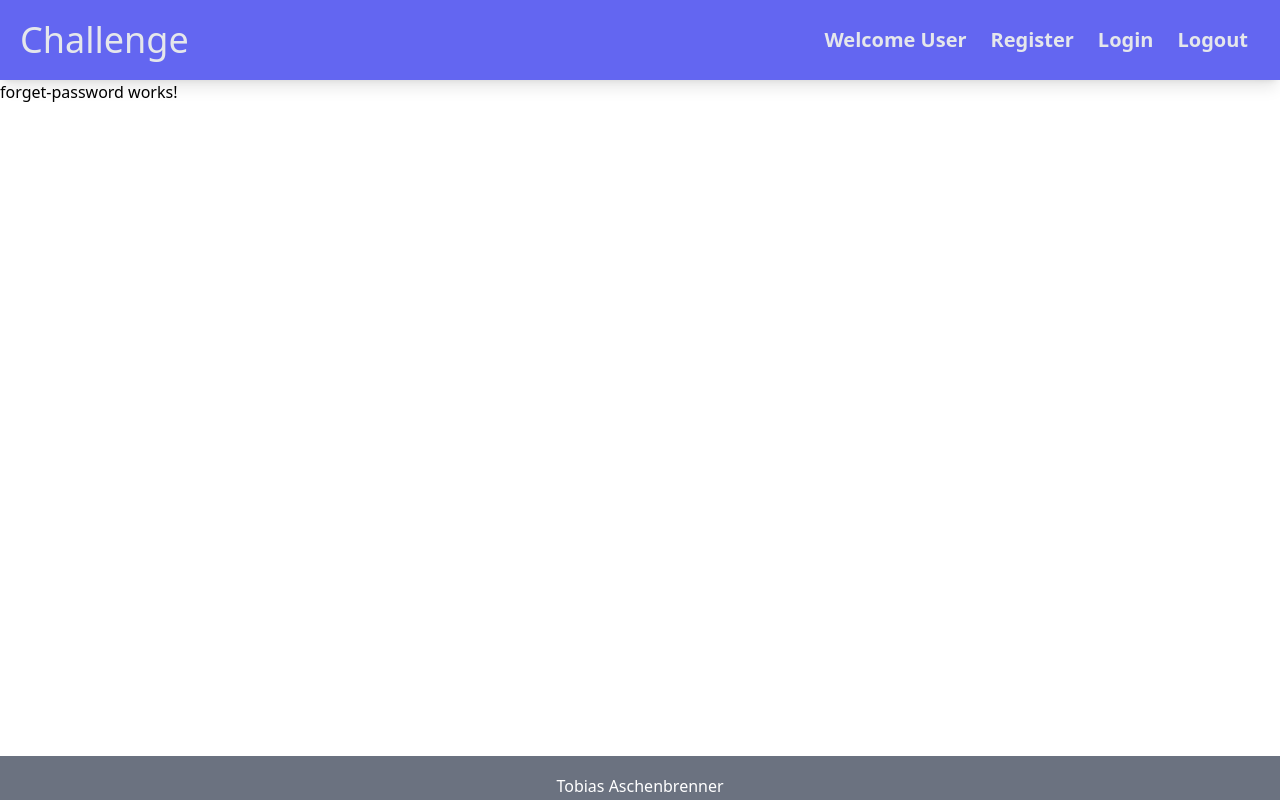
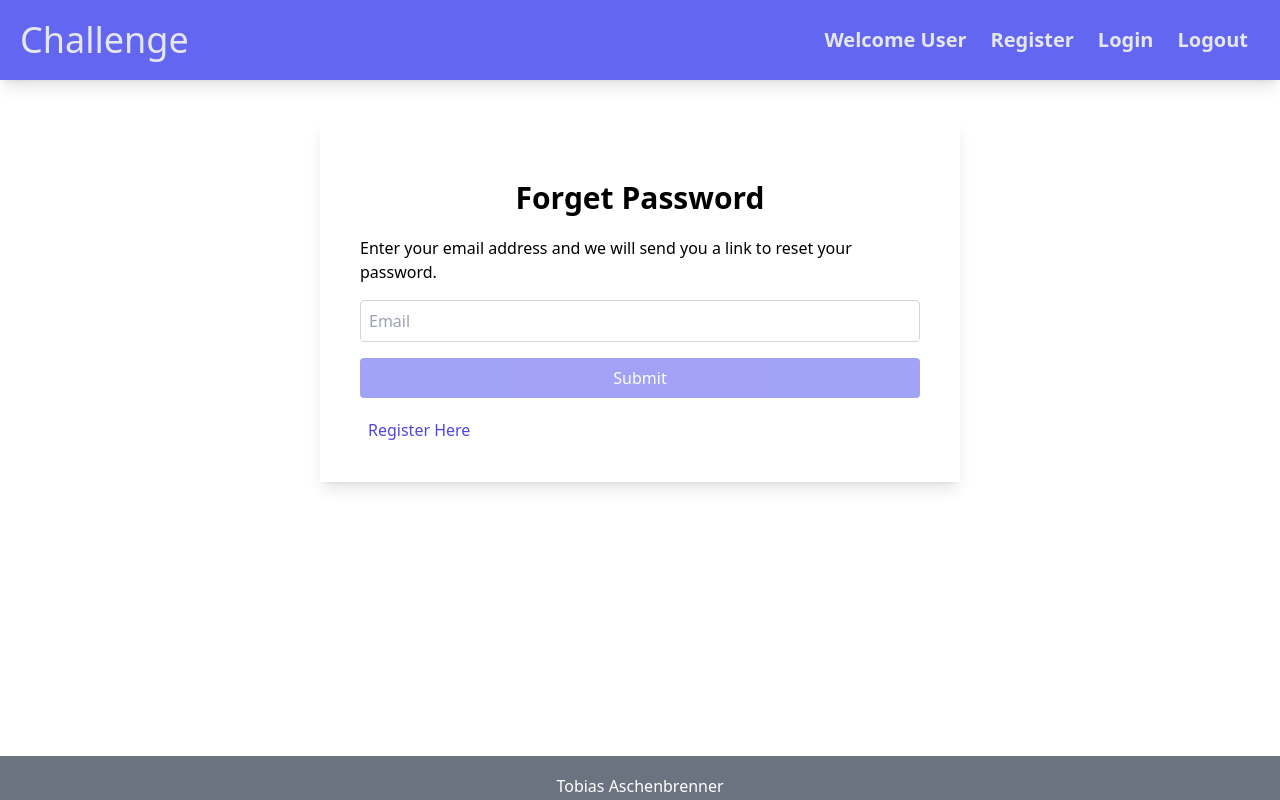
Before and after one commit to TobiasAschenbrenner/case-study-frontend, an Angular app: page /forget-password in a window 1280 px wide. Built offline with nearby package versions, Linux system fonts and the light colour scheme.

Commit message:
✨ Create Forget Password component with email reset form

```diff
--- a/src/app/pages/forget-password/forget-password.component.html
+++ b/src/app/pages/forget-password/forget-password.component.html
@@ -1 +1,40 @@
-<p>forget-password works!</p>
+<div class="lg:w-3/6 mt-10 p-10 shadow-lg mx-auto">
+  <h3 class="text-3xl text-center font-semibold py-5">Forget Password</h3>
+  <span class="mb-4">
+    Enter your email address and we will send you a link to reset your password.
+  </span>
+  <form [formGroup]="forgetForm" class="flex flex-col">
+    <div class="flex flex-col mt-4 mb-1">
+      <input
+        formControlName="email"
+        class="p-2 border border-gray-300 rounded"
+        type="text"
+        placeholder="Email"
+      />
+      <span
+        *ngIf="
+          forgetForm.hasError('required', 'email') &&
+          forgetForm.controls['email'].dirty
+        "
+        class="text-red-500"
+        >Email is required</span
+      >
+      <span *ngIf="forgetForm.hasError('email', 'email')" class="text-red-500"
+        >Email is invalid</span
+      >
+    </div>
+    <button
+      [disabled]="forgetForm.invalid"
+      [class.disabled]="forgetForm.invalid"
+      (click)="sendEmail()"
+      class="bg-indigo-500 p-2 rounded mt-3 text-white"
+    >
+      Submit
+    </button>
+  </form>
+  <div class="flex justify-between mt-5">
+    <a routerLink="/register" class="text-indigo-600 ml-2 cursor-pointer"
+      >Register Here</a
+    >
+  </div>
+</div>
--- a/src/app/pages/forget-password/forget-password.component.ts
+++ b/src/app/pages/forget-password/forget-password.component.ts
@@ -1,11 +1,30 @@
-import { Component } from '@angular/core';
+import { Component, OnInit, inject } from '@angular/core';
 import { CommonModule } from '@angular/common';
+import {
+  FormBuilder,
+  FormGroup,
+  ReactiveFormsModule,
+  Validators,
+} from '@angular/forms';
 
 @Component({
   selector: 'app-forget-password',
   standalone: true,
-  imports: [CommonModule],
+  imports: [CommonModule, ReactiveFormsModule],
   templateUrl: './forget-password.component.html',
   styleUrls: ['./forget-password.component.scss'],
 })
-export default class ForgetPasswordComponent {}
+export default class ForgetPasswordComponent implements OnInit {
+  forgetForm!: FormGroup;
+  fb = inject(FormBuilder);
+
+  ngOnInit(): void {
+    this.forgetForm = this.fb.group({
+      email: ['', Validators.compose([Validators.required, Validators.email])],
+    });
+  }
+
+  sendEmail() {
+    console.log(this.forgetForm.value);
+  }
+}
```
